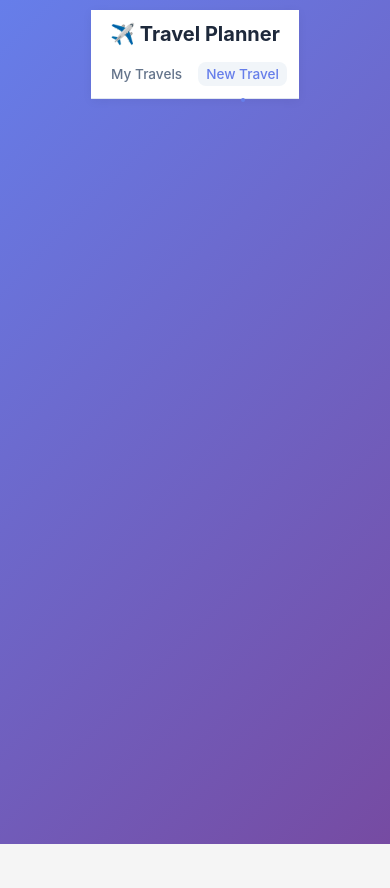
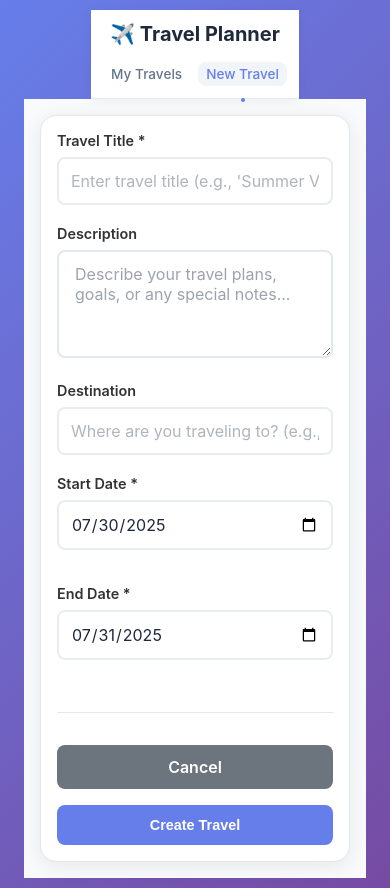
Before and after one commit to sabajamalian/travelplanner, a React (Vite) app: page /new-travel in a window 390 px wide. Before the commit the page ends 844 px from the top, so only its background shows below. Built offline with nearby package versions, Linux system fonts and the light colour scheme.

Commit message:
make the travel page simpler

```diff
--- a/src/App.jsx
+++ b/src/App.jsx
@@ -3,6 +3,7 @@ import { Routes, Route, Navigate } from 'react-router-dom';
 import Navigation from './components/layout/Navigation';
 import TravelsList from './pages/TravelsList';
 import Timeline from './pages/Timeline';
+import NewTravel from './pages/NewTravel';
 import './styles/App.css';
 
 function App() {
@@ -11,6 +12,7 @@ function App() {
       <Navigation />
       <Routes>
         <Route path="/travels" element={<TravelsList />} />
+        <Route path="/new-travel" element={<NewTravel />} />
         <Route path="/timeline/:travelId" element={<Timeline />} />
         <Route path="/" element={<Navigate to="/travels" replace />} />
       </Routes>
--- /dev/null
+++ b/src/pages/NewTravel.jsx
@@ -0,0 +1,189 @@
+import React, { useState } from 'react';
+import { useNavigate } from 'react-router-dom';
+import { format } from 'date-fns';
+import '../styles/NewTravel.css';
+
+const NewTravel = () => {
+  const navigate = useNavigate();
+  const [isSubmitting, setIsSubmitting] = useState(false);
+  const [error, setError] = useState(null);
+  const [formData, setFormData] = useState({
+    title: '',
+    description: '',
+    destination: '',
+    start_date: format(new Date(), 'yyyy-MM-dd'),
+    end_date: format(new Date(Date.now() + 24 * 60 * 60 * 1000), 'yyyy-MM-dd'), // Tomorrow
+  });
+
+  const handleInputChange = (field, value) => {
+    setFormData(prev => ({
+      ...prev,
+      [field]: value
+    }));
+  };
+
+  const validateForm = () => {
+    if (!formData.title.trim()) {
+      setError('Travel title is required');
+      return false;
+    }
+
+    if (!formData.start_date || !formData.end_date) {
+      setError('Start and end dates are required');
+      return false;
+    }
+
+    const startDate = new Date(formData.start_date);
+    const endDate = new Date(formData.end_date);
+
+    if (endDate <= startDate) {
+      setError('End date must be after start date');
+      return false;
+    }
+
+    return true;
+  };
+
+  const handleSubmit = async (e) => {
+    e.preventDefault();
+    setError(null);
+
+    if (!validateForm()) {
+      return;
+    }
+
+    setIsSubmitting(true);
+
+    try {
+      const response = await fetch('http://localhost:5555/api/travels/', {
+        method: 'POST',
+        headers: {
+          'Content-Type': 'application/json',
+        },
+        body: JSON.stringify({
+          title: formData.title.trim(),
+          description: formData.description.trim() || null,
+          destination: formData.destination.trim() || null,
+          start_date: formData.start_date,
+          end_date: formData.end_date,
+        }),
+      });
+
+      if (!response.ok) {
+        const errorData = await response.json();
+        throw new Error(errorData.detail || 'Failed to create travel');
+      }
+
+      const result = await response.json();
+
+      // Redirect to the new travel's timeline
+      navigate(`/timeline/${result.data.id}`);
+
+    } catch (err) {
+      setError(err.message || 'Failed to create travel. Please try again.');
+    } finally {
+      setIsSubmitting(false);
+    }
+  };
+
+  const handleCancel = () => {
+    navigate('/travels');
+  };
+
+  return (
+    <div className="new-travel-container">
+      <div className="new-travel-content">
+        <form onSubmit={handleSubmit} className="travel-form">
+          {error && (
+            <div className="error-message">
+              {error}
+            </div>
+          )}
+
+          <div className="form-group">
+            <label htmlFor="title">Travel Title *</label>
+            <input
+              type="text"
+              id="title"
+              value={formData.title}
+              onChange={(e) => handleInputChange('title', e.target.value)}
+              placeholder="Enter travel title (e.g., 'Summer Vacation in Europe')"
+              className="form-input"
+              required
+            />
+          </div>
+
+          <div className="form-group">
+            <label htmlFor="description">Description</label>
+            <textarea
+              id="description"
+              value={formData.description}
+              onChange={(e) => handleInputChange('description', e.target.value)}
+              placeholder="Describe your travel plans, goals, or any special notes..."
+              className="form-textarea"
+              rows="4"
+            />
+          </div>
+
+          <div className="form-group">
+            <label htmlFor="destination">Destination</label>
+            <input
+              type="text"
+              id="destination"
+              value={formData.destination}
+              onChange={(e) => handleInputChange('destination', e.target.value)}
+              placeholder="Where are you traveling to? (e.g., 'Paris, France')"
+              className="form-input"
+            />
+          </div>
+
+          <div className="form-row">
+            <div className="form-group">
+              <label htmlFor="start_date">Start Date *</label>
+              <input
+                type="date"
+                id="start_date"
+                value={formData.start_date}
+                onChange={(e) => handleInputChange('start_date', e.target.value)}
+                className="form-input"
+                required
+              />
+            </div>
+
+            <div className="form-group">
+              <label htmlFor="end_date">End Date *</label>
+              <input
+                type="date"
+                id="end_date"
+                value={formData.end_date}
+                onChange={(e) => handleInputChange('end_date', e.target.value)}
+                className="form-input"
+                required
+              />
+            </div>
+          </div>
+
+          <div className="form-actions">
+            <button
+              type="button"
+              onClick={handleCancel}
+              className="cancel-button"
+              disabled={isSubmitting}
+            >
+              Cancel
+            </button>
+            <button
+              type="submit"
+              className="submit-button"
+              disabled={isSubmitting}
+            >
+              {isSubmitting ? 'Creating...' : 'Create Travel'}
+            </button>
+          </div>
+        </form>
+      </div>
+    </div>
+  );
+};
+
+export default NewTravel;
--- a/src/pages/Timeline.jsx
+++ b/src/pages/Timeline.jsx
@@ -576,7 +576,6 @@ const Timeline = () => {
                   </select>
                 </div>
 
-                <div className="form-row">
                 <div className="form-group">
                   <label htmlFor="start">Start Time *</label>
                   <input
@@ -599,7 +598,6 @@ const Timeline = () => {
                     required
                     className="form-input"
                   />
-                  </div>
                 </div>
 
                 <div className="form-group">
--- /dev/null
+++ b/src/styles/NewTravel.css
@@ -0,0 +1,193 @@
+/* NewTravel.css - Modern Form Design */
+
+.new-travel-container {
+  min-height: calc(100vh - 80px);
+  background: #f8fafc;
+  padding: 2rem 0;
+}
+
+.new-travel-content {
+  max-width: 800px;
+  margin: 0 auto;
+  padding: 0 2rem;
+}
+
+.page-header {
+  text-align: center;
+  margin-bottom: 3rem;
+}
+
+.page-header h1 {
+  font-size: 2.5rem;
+  font-weight: 700;
+  color: #1e293b;
+  margin-bottom: 0.5rem;
+}
+
+.page-header p {
+  font-size: 1.1rem;
+  color: #64748b;
+  margin: 0;
+}
+
+.travel-form {
+  background: white;
+  border-radius: 16px;
+  padding: 2.5rem;
+  box-shadow: 0 4px 20px rgba(0, 0, 0, 0.08);
+  border: 1px solid #e2e8f0;
+}
+
+.error-message {
+  background: #fef2f2;
+  border: 1px solid #fecaca;
+  color: #dc2626;
+  padding: 1rem;
+  border-radius: 8px;
+  margin-bottom: 1.5rem;
+  font-size: 0.9rem;
+}
+
+.form-group {
+  margin-bottom: 1.5rem;
+}
+
+.form-row {
+  display: grid;
+  grid-template-columns: 1fr 1fr;
+  gap: 1.5rem;
+}
+
+.form-group label {
+  display: block;
+  font-weight: 600;
+  color: #374151;
+  margin-bottom: 0.5rem;
+  font-size: 0.9rem;
+}
+
+.form-input,
+.form-textarea {
+  width: 100%;
+  padding: 0.75rem 1rem;
+  border: 2px solid #e2e8f0;
+  border-radius: 8px;
+  font-size: 1rem;
+  transition: all 0.2s ease;
+  background: white;
+}
+
+.form-input:focus,
+.form-textarea:focus {
+  outline: none;
+  border-color: #667eea;
+  box-shadow: 0 0 0 3px rgba(102, 126, 234, 0.1);
+}
+
+.form-input::placeholder,
+.form-textarea::placeholder {
+  color: #9ca3af;
+}
+
+.form-textarea {
+  resize: vertical;
+  min-height: 100px;
+  font-family: inherit;
+}
+
+.form-actions {
+  display: flex;
+  gap: 1rem;
+  justify-content: flex-end;
+  margin-top: 2rem;
+  padding-top: 2rem;
+  border-top: 1px solid #e2e8f0;
+}
+
+.cancel-button,
+.submit-button {
+  padding: 0.75rem 1.5rem;
+  border-radius: 8px;
+  font-weight: 600;
+  font-size: 0.9rem;
+  cursor: pointer;
+  transition: all 0.2s ease;
+  border: none;
+  min-width: 120px;
+}
+
+.cancel-button {
+  background: #f1f5f9;
+  color: #64748b;
+  border: 1px solid #e2e8f0;
+}
+
+.cancel-button:hover:not(:disabled) {
+  background: #e2e8f0;
+  color: #475569;
+}
+
+.submit-button {
+  background: #667eea;
+  color: white;
+}
+
+.submit-button:hover:not(:disabled) {
+  background: #5a67d8;
+  transform: translateY(-1px);
+  box-shadow: 0 4px 12px rgba(102, 126, 234, 0.3);
+}
+
+.cancel-button:disabled,
+.submit-button:disabled {
+  opacity: 0.6;
+  cursor: not-allowed;
+  transform: none;
+}
+
+/* Responsive Design */
+@media (max-width: 768px) {
+  .new-travel-container {
+    padding: 1rem 0;
+  }
+
+  .new-travel-content {
+    padding: 0 1rem;
+  }
+
+  .travel-form {
+    padding: 1.5rem;
+  }
+
+  .page-header h1 {
+    font-size: 2rem;
+  }
+
+  .form-row {
+    grid-template-columns: 1fr;
+    gap: 1rem;
+  }
+
+  .form-actions {
+    flex-direction: column;
+  }
+
+  .cancel-button,
+  .submit-button {
+    width: 100%;
+  }
+}
+
+@media (max-width: 480px) {
+  .travel-form {
+    padding: 1rem;
+  }
+
+  .page-header h1 {
+    font-size: 1.75rem;
+  }
+
+  .page-header p {
+    font-size: 1rem;
+  }
+}
```
Lines whose indentation alone changed are shown as unchanged.
